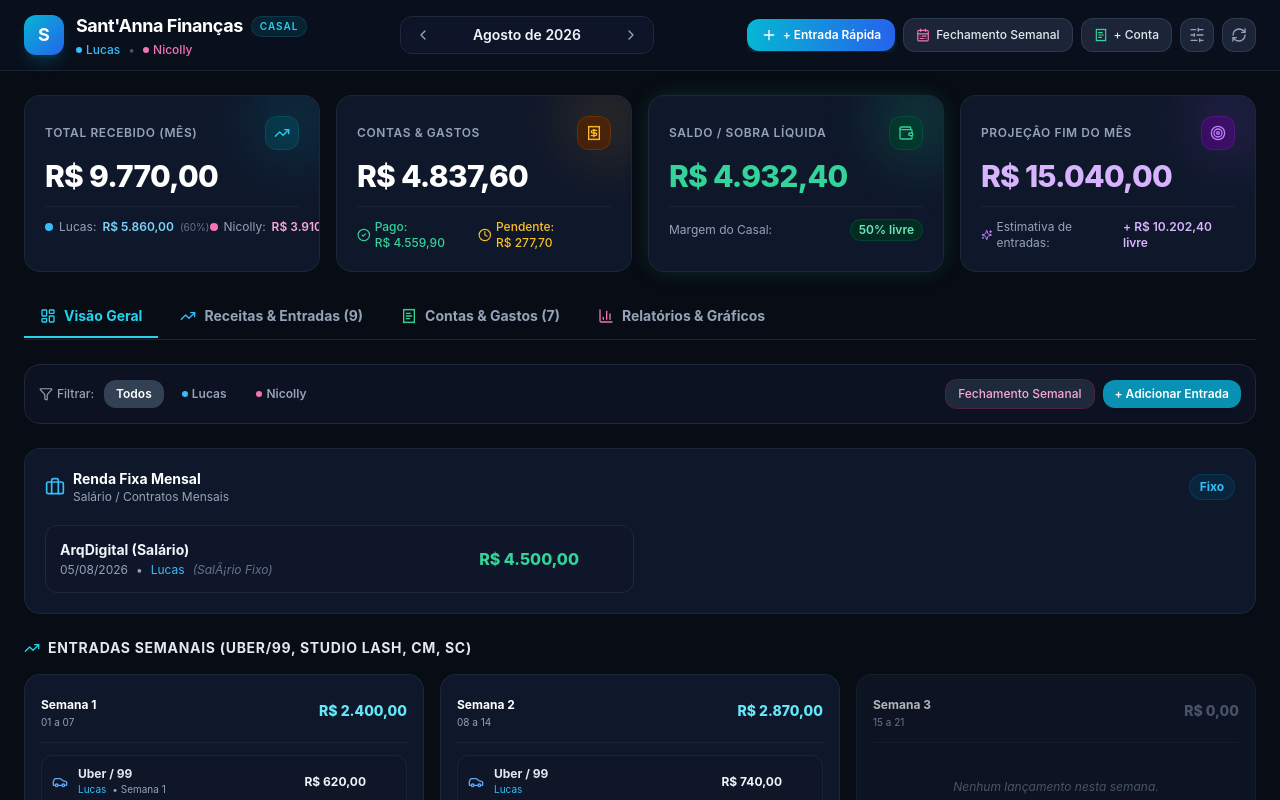
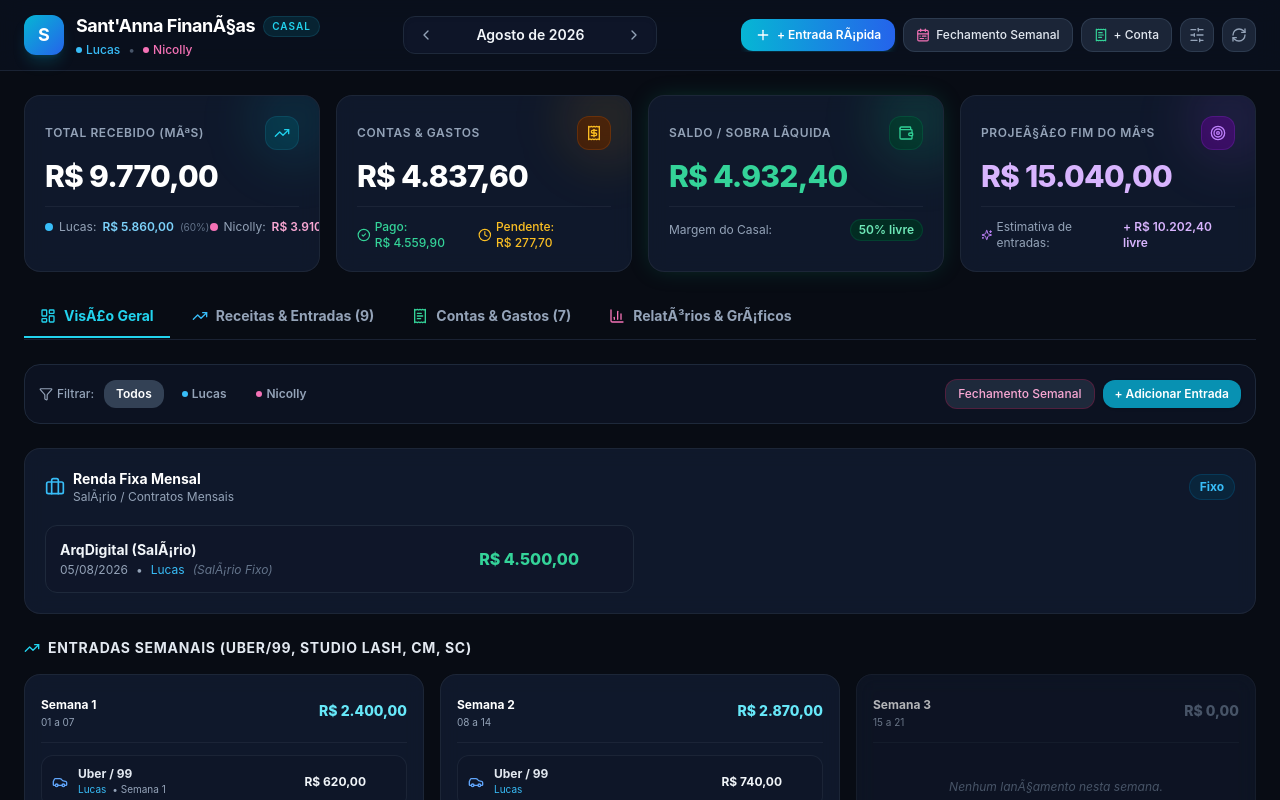
Before and after one commit to lucasssantanna98/dashboard-financeiro-santanna, a Next.js app: page / in a window 1280 px wide. Shown: the top 800 px of the page. Built offline with nearby package versions, Linux system fonts and the light colour scheme; no server answers; the database is empty.

Commit message:
fix: clean JSX syntax and standard UTF-8 text with Lucide icons

```diff
--- a/src/app/page.tsx
+++ b/src/app/page.tsx
@@ -178,7 +178,7 @@ export default function DashboardPage() {
             }`}
           >
             <LayoutDashboard className="w-4 h-4" />
-            <span>Vis{'\u00e3'}o Geral</span>
+            <span>VisÃ£o Geral</span>
           </button>
 
           <button
@@ -214,7 +214,7 @@ export default function DashboardPage() {
             }`}
           >
             <BarChart3 className="w-4 h-4 text-pink-400" />
-            <span>Relat{'\u00f3'}rios & Gr{'\u00e1'}ficos</span>
+            <span>RelatÃ³rios & GrÃ¡ficos</span>
           </button>
         </div>
 
--- a/src/components/Header.tsx
+++ b/src/components/Header.tsx
@@ -66,7 +66,7 @@ export const Header: React.FC<HeaderProps> = ({
             <div>
               <div className="flex items-center gap-2">
                 <h1 className="text-base sm:text-lg font-bold text-white tracking-tight">
-                  Sant&apos;Anna Finan{'\u00e7'}as
+                  Sant&apos;Anna FinanÃ§as
                 </h1>
                 <span className="text-[10px] uppercase font-semibold tracking-widest bg-cyan-950/60 text-cyan-400 px-2 py-0.5 rounded-full border border-cyan-800/40">
                   Casal
@@ -98,7 +98,7 @@ export const Header: React.FC<HeaderProps> = ({
           <button
             onClick={handlePrevMonth}
             className="p-1.5 rounded-lg hover:bg-slate-800 text-slate-400 hover:text-white transition"
-            title="M\u00eas Anterior"
+            title="MÃªs Anterior"
           >
             <ChevronLeft className="w-4 h-4" />
           </button>
@@ -120,7 +120,7 @@ export const Header: React.FC<HeaderProps> = ({
           <button
             onClick={handleNextMonth}
             className="p-1.5 rounded-lg hover:bg-slate-800 text-slate-400 hover:text-white transition"
-            title="Pr\u00f3ximo M\u00eas"
+            title="PrÃ³ximo MÃªs"
           >
             <ChevronRight className="w-4 h-4" />
           </button>
@@ -133,7 +133,7 @@ export const Header: React.FC<HeaderProps> = ({
             className="flex items-center gap-1.5 px-3.5 py-2 rounded-xl bg-gradient-to-r from-cyan-500 to-blue-600 hover:from-cyan-400 hover:to-blue-500 text-white text-xs font-semibold shadow-md shadow-cyan-600/20 transition active:scale-95 whitespace-nowrap"
           >
             <Plus className="w-4 h-4" />
-            <span>+ Entrada R{'\u00e1'}pida</span>
+            <span>+ Entrada RÃ¡pida</span>
           </button>
 
           <button
--- a/src/components/IncomesSection.tsx
+++ b/src/components/IncomesSection.tsx
@@ -121,7 +121,7 @@ export const IncomesSection: React.FC<IncomesSectionProps> = ({
               <Briefcase className="w-5 h-5 text-sky-400" />
               <div>
                 <h3 className="text-sm font-bold text-white">Renda Fixa Mensal</h3>
-                <p className="text-xs text-slate-400">Sal{'\u00e1'}rio / Contratos Mensais</p>
+                <p className="text-xs text-slate-400">SalÃ¡rio / Contratos Mensais</p>
               </div>
             </div>
             <span className="text-xs font-bold text-sky-400 bg-sky-950/60 border border-sky-800/40 px-2.5 py-1 rounded-full">
@@ -248,7 +248,7 @@ export const IncomesSection: React.FC<IncomesSectionProps> = ({
                   </div>
                 ) : (
                   <div className="py-6 text-center text-xs text-slate-500 italic">
-                    Nenhum lan{'\u00e7'}amento nesta semana.
+                    Nenhum lanÃ§amento nesta semana.
                   </div>
                 )}
               </div>
--- a/src/components/KpiCards.tsx
+++ b/src/components/KpiCards.tsx
@@ -41,7 +41,7 @@ export const KpiCards: React.FC<KpiCardsProps> = ({ summary }) => {
         <div className="absolute -right-6 -top-6 w-24 h-24 bg-cyan-500/10 rounded-full blur-xl group-hover:bg-cyan-500/20 transition-all"></div>
         <div className="flex items-center justify-between mb-2">
           <span className="text-xs font-semibold text-slate-400 uppercase tracking-wider">
-            Total Recebido (M{'\u00ea'}s)
+            Total Recebido (MÃªs)
           </span>
           <div className="p-2 rounded-xl bg-cyan-950/80 border border-cyan-800/40 text-cyan-400">
             <TrendingUp className="w-4 h-4" />
@@ -103,7 +103,7 @@ export const KpiCards: React.FC<KpiCardsProps> = ({ summary }) => {
         <div className={`absolute -right-6 -top-6 w-24 h-24 rounded-full blur-xl transition-all ${netBalance >= 0 ? 'bg-emerald-500/15 group-hover:bg-emerald-500/25' : 'bg-red-500/15'}`}></div>
         <div className="flex items-center justify-between mb-2">
           <span className="text-xs font-semibold text-slate-400 uppercase tracking-wider">
-            Saldo / Sobra L{'\u00ed'}quida
+            Saldo / Sobra LÃ­quida
           </span>
           <div className={`p-2 rounded-xl border ${netBalance >= 0 ? 'bg-emerald-950/80 border-emerald-800/40 text-emerald-400' : 'bg-red-950/80 border-red-800/40 text-red-400'}`}>
             <Wallet className="w-4 h-4" />
@@ -127,7 +127,7 @@ export const KpiCards: React.FC<KpiCardsProps> = ({ summary }) => {
         <div className="absolute -right-6 -top-6 w-24 h-24 bg-purple-500/10 rounded-full blur-xl group-hover:bg-purple-500/20 transition-all"></div>
         <div className="flex items-center justify-between mb-2">
           <span className="text-xs font-semibold text-slate-400 uppercase tracking-wider">
-            Proje{'\u00e7'}{'\u00e3'}o Fim do M{'\u00ea'}s
+            ProjeÃ§Ã£o Fim do MÃªs
           </span>
           <div className="p-2 rounded-xl bg-purple-950/80 border border-purple-800/40 text-purple-400">
             <Target className="w-4 h-4" />
--- a/src/components/QuickAddModal.tsx
+++ b/src/components/QuickAddModal.tsx
@@ -261,7 +261,7 @@ export const QuickAddModal: React.FC<QuickAddModalProps> = ({
             {/* Observacoes */}
             <div>
               <label className="text-xs font-medium text-slate-400 mb-1 block">
-                Observa{'\u00e7'}{'\u00e3'}o (opcional):
+                ObservaÃ§Ã£o (opcional):
               </label>
               <input
                 type="text"
@@ -291,7 +291,7 @@ export const QuickAddModal: React.FC<QuickAddModalProps> = ({
               <input
                 type="text"
                 required
-                placeholder="Ex: Farmacia, Manutencao Carro, Supermercado..."
+                placeholder="Ex: FarmÃ¡cia, ManutenÃ§Ã£o Carro, Supermercado..."
                 value={billTitle}
                 onChange={(e) => setBillTitle(e.target.value)}
                 className="w-full px-3.5 py-2.5 bg-slate-900/90 border border-slate-700 rounded-xl text-white text-sm placeholder:text-slate-600 focus:outline-none focus:border-emerald-500"
@@ -324,10 +324,10 @@ export const QuickAddModal: React.FC<QuickAddModalProps> = ({
                 >
                   <option value="Moradia">Moradia</option>
                   <option value="Transporte">Transporte</option>
-                  <option value="Alimenta{'\u00e7'}{'\u00e3'}o">Alimenta{'\u00e7'}{'\u00e3'}o</option>
-                  <option value="Servi{'\u00e7'}os">Servi{'\u00e7'}os</option>
+                  <option value="AlimentaÃ§Ã£o">AlimentaÃ§Ã£o</option>
+                  <option value="ServiÃ§os">ServiÃ§os</option>
                   <option value="Financeiro">Financeiro</option>
-                  <option value="Sa{'\u00fa'}de">Sa{'\u00fa'}de</option>
+                  <option value="SaÃºde">SaÃºde</option>
                   <option value="Geral">Geral</option>
                 </select>
               </div>
@@ -355,7 +355,7 @@ export const QuickAddModal: React.FC<QuickAddModalProps> = ({
                   className="w-full px-3 py-2 bg-slate-900/90 border border-slate-700 rounded-xl text-slate-200 text-xs focus:outline-none focus:border-emerald-500"
                 >
                   <option value="pending">Pendente</option>
-                  <option value="paid">J{'\u00e1'} Pago</option>
+                  <option value="paid">JÃ¡ Pago</option>
                 </select>
               </div>
             </div>
@@ -369,7 +369,7 @@ export const QuickAddModal: React.FC<QuickAddModalProps> = ({
                 className="w-4 h-4 rounded text-emerald-500 bg-slate-900 border-slate-700"
               />
               <label htmlFor="billIsFixed" className="text-xs text-slate-300">
-                {'\u00c9'} uma conta fixa mensal (recorrente)?
+                Ã‰ uma conta fixa mensal (recorrente)?
               </label>
             </div>
 
--- a/src/components/WeeklyBatchModal.tsx
+++ b/src/components/WeeklyBatchModal.tsx
@@ -77,7 +77,7 @@ export const WeeklyBatchModal: React.FC<WeeklyBatchModalProps> = ({
                 Fechamento Semanal em Lote
               </h2>
               <p className="text-xs text-slate-400">
-                Preencha todos os ganhos da semana de uma s{'\u00f3'} vez
+                Preencha todos os ganhos da semana de uma sÃ³ vez
               </p>
             </div>
           </div>
@@ -95,7 +95,7 @@ export const WeeklyBatchModal: React.FC<WeeklyBatchModalProps> = ({
           {/* Seletor de Semana */}
           <div>
             <label className="text-xs font-medium text-slate-400 mb-2 block">
-              Escolha a Semana do M{'\u00ea'}s:
+              Escolha a Semana do MÃªs:
             </label>
             <div className="grid grid-cols-5 gap-2">
               {[1, 2, 3, 4, 5].map((w) => (
--- a/src/lib/utils.ts
+++ b/src/lib/utils.ts
@@ -24,7 +24,7 @@ export function formatDate(dateString?: string): string {
 }
 
 const MONTH_NAMES = [
-  'Janeiro', 'Fevereiro', 'Mar\u00e7o', 'Abril', 'Maio', 'Junho',
+  'Janeiro', 'Fevereiro', 'MarÃ§o', 'Abril', 'Maio', 'Junho',
   'Julho', 'Agosto', 'Setembro', 'Outubro', 'Novembro', 'Dezembro'
 ];
 
@@ -66,7 +66,7 @@ export interface SourceMeta {
 export const SOURCES_MAP: Record<IncomeSource, SourceMeta> = {
   ARQDIGITAL: {
     code: 'ARQDIGITAL',
-    name: 'ArqDigital (Sal\u00e1rio)',
+    name: 'ArqDigital (SalÃ¡rio)',
     person: 'Lucas',
     color: '#38bdf8',
     bgLight: 'rgba(56, 189, 248, 0.15)',
```
